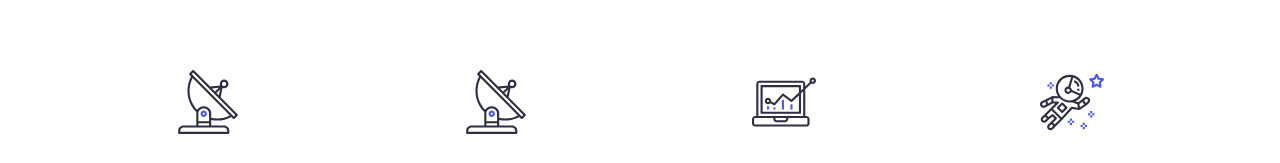
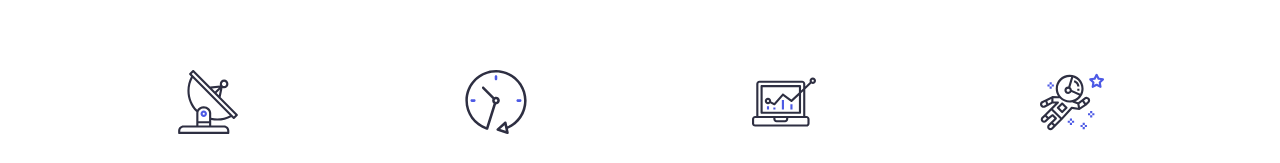
Before and after one commit to Ferst1/Webstudio, a plain HTML site: page index.html in a window 1280 px wide. Shown: the part 747-910 px from the top of the page. Drawn offline with nearby package versions, Linux system fonts and the light colour scheme.

Commit message:
adaptive

```diff
--- a/index.html
+++ b/index.html
@@ -139,7 +139,7 @@
           <li class="item">
             <div class="specifics-icon">
               <svg class="icon" width="64" height="64">
-                <use href="./images/sprite.svg#icon-antenna"></use>
+                <use href="./images/sprite.svg#icon-clock"></use>
               </svg>
             </div>
             <h3 class="title-specifics">Punctuality</h3>
```
